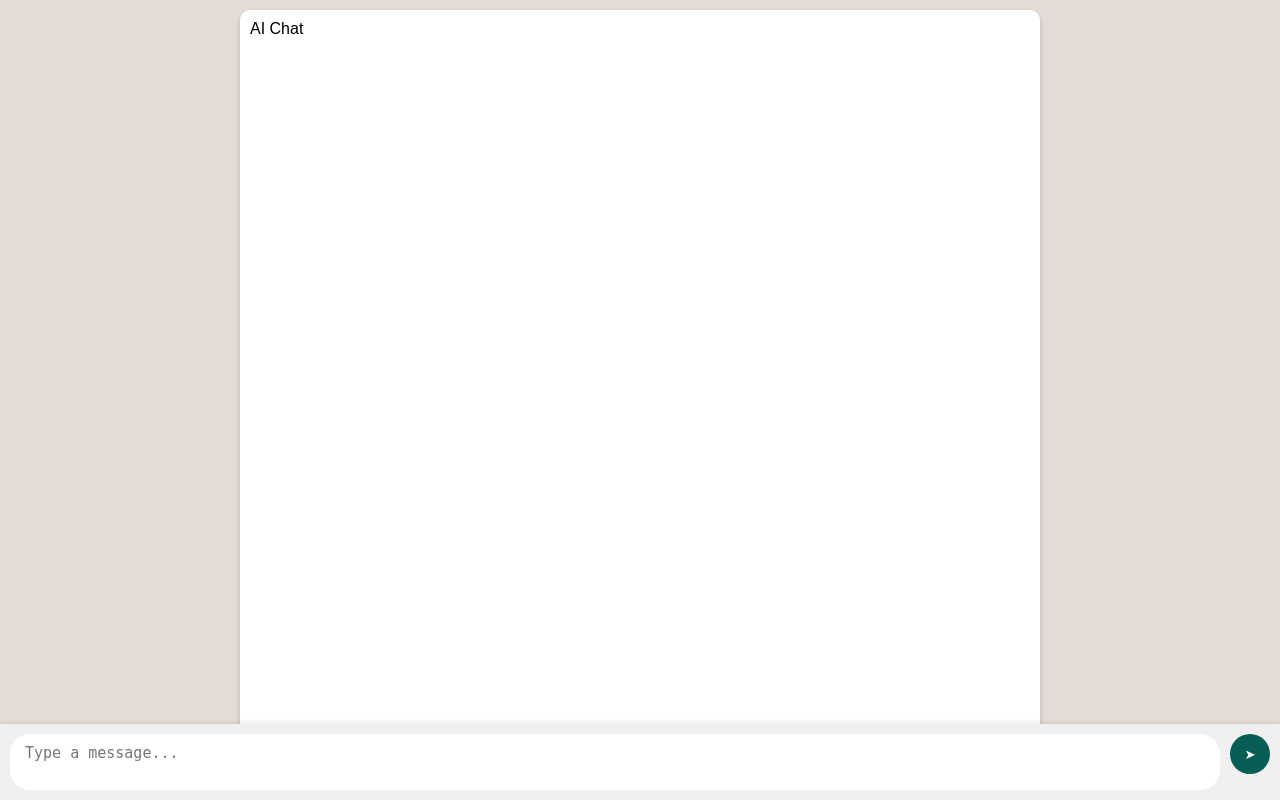
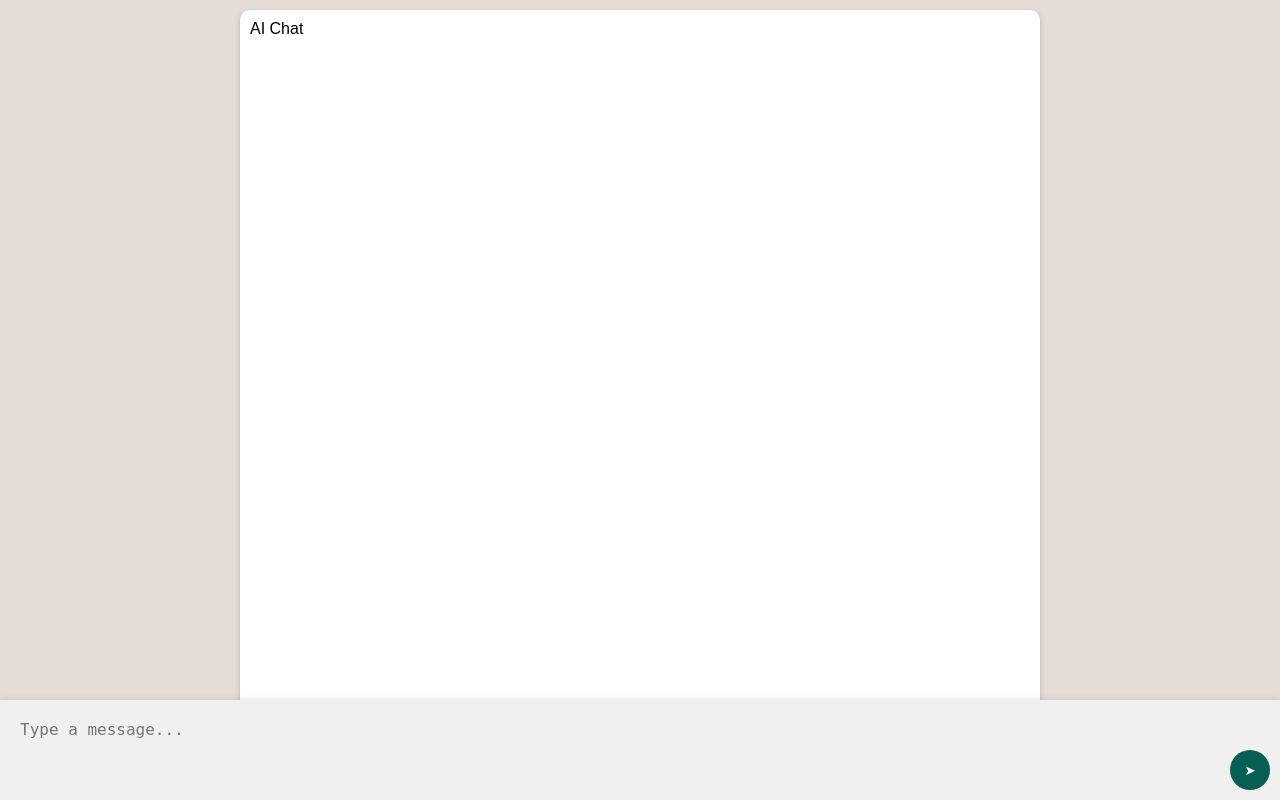
Before and after one commit to MrSplatchy/Ollama-Chatbot-App, a Python web app: template fastapi/templates/index.html in a window 1280 px wide. Run offline with Jinja, Linux system fonts and the light colour scheme; the template is opened without the code that fills it, so the values that code supplies are empty.

Commit message:
QoLI (Quality of Live Improvement)

```diff
--- a/fastapi/static/style.css
+++ b/fastapi/static/style.css
@@ -95,26 +95,35 @@ body {
     display: flex;
     padding: 10px;
     background-color: #f0f0f0;
-    position: fixed; /* Fixée en bas de la fenêtre */
-    bottom: 0; /* Collée en bas */
-    left: 0; /* S'étend sur toute la largeur */
-    right: 0; /* S'étend sur toute la largeur */
-    box-shadow: 0 -1px 5px rgba(0, 0, 0, 0.1); /* Ombre subtile */
-    z-index: 10; /* Toujours au-dessus */
+    position: fixed;
+    bottom: 0;
+    left: 0;
+    right: 0;
+    box-shadow: 0 -1px 5px rgba(0, 0, 0, 0.1);
+    z-index: 10;
+    min-height: 60px; /* Hauteur minimale */
+    max-height: 550px; /* Hauteur maximale (200px pour textarea + 20px padding) */
+    transition: height 0.2s ease; /* Animation fluide */
 }
 
-/* Champ de saisie de texte */
-textarea {
+.chat-input textarea {
     flex-grow: 1;
     border: none;
-    border-radius: 20px;
-    padding: 10px 15px;
-    font-size: 15px;
-    max-height: 100px;
+    outline: none;
     resize: none;
-    box-sizing: border-box;
-    overflow: hidden; /* Empêche le débordement */
+    padding: 10px;
+    font-size: 16px;
+    background-color: transparent;
+    min-height: 40px; /* Correspond à la hauteur minimale du chat-input moins le padding */
+    max-height: 510px; /* Correspond à la hauteur maximale du chat-input moins le padding */
+    overflow-y: auto;
 }
+
+.chat-input button {
+    align-self: flex-end; /* Aligne le bouton en bas */
+    margin-left: 10px;
+}
+
 
 /* Bouton d'envoi */
 button {
@@ -161,3 +170,26 @@ button:hover {
 #stopButton:hover {
     background-color: #e74c3c;
 }
+
+.loading-indicator {
+    display: inline-block;
+    width: 20px;
+    height: 20px;
+    border: 3px solid #f3f3f3;
+    border-top: 3px solid #3498db;
+    border-radius: 50%;
+    animation: spin 1s linear infinite;
+    margin-left: 10px;
+}
+@keyframes spin {
+    0% { transform: rotate(0deg); }
+    100% { transform: rotate(360deg); }
+}
+
+#prompt {
+    min-height: 40px; /* Hauteur minimale */
+    max-height: 200px; /* Hauteur maximale */
+    resize: none; /* Empêche le redimensionnement manuel */
+    overflow-y: auto; /* Ajoute une barre de défilement verticale si nécessaire */
+    box-sizing: border-box; /* Inclut le padding dans la hauteur totale */
+}
--- a/fastapi/templates/index.html
+++ b/fastapi/templates/index.html
@@ -5,22 +5,6 @@
     <meta name="viewport" content="width=device-width, initial-scale=1.0">
     <title>AI Chat</title>
     <link rel="stylesheet" type="text/css" href="/static/style.css">
-    <style>
-        .loading-indicator {
-            display: inline-block;
-            width: 20px;
-            height: 20px;
-            border: 3px solid #f3f3f3;
-            border-top: 3px solid #3498db;
-            border-radius: 50%;
-            animation: spin 1s linear infinite;
-            margin-left: 10px;
-        }
-        @keyframes spin {
-            0% { transform: rotate(0deg); }
-            100% { transform: rotate(360deg); }
-        }
-    </style>
 </head>
 <body>
 <div class="chat-container">
@@ -34,7 +18,6 @@
         <div id="loadingIndicator" class="loading-indicator" style="display: none;"></div>
     </form>
 </div>
-
  <script>
      const promptForm = document.getElementById('promptForm');
      const promptInput = document.getElementById('prompt');
@@ -44,6 +27,26 @@
      let isGenerating = false;
 
      sendButton.addEventListener('click', handleSendOrStop);
+
+     // Fonction pour ajuster automatiquement la hauteur du chat input
+     function autoResizeChatInput() {
+         const chatInput = document.querySelector('.chat-input');
+         const textarea = chatInput.querySelector('textarea');
+
+         // Réinitialiser la hauteur
+         textarea.style.height = 'auto';
+         chatInput.style.height = 'auto';
+
+         // Calculer la nouvelle hauteur
+         const newHeight = Math.min(textarea.scrollHeight, 200); // Maximum 200px
+
+         // Appliquer la nouvelle hauteur
+         textarea.style.height = newHeight + 'px';
+         chatInput.style.height = (newHeight + 20) + 'px'; // +20px pour le padding
+     }
+
+     // Appeler autoResizeChatInput lorsque l'utilisateur tape
+     promptInput.addEventListener('input', autoResizeChatInput);
 
      async function handleSendOrStop() {
          if (isGenerating) {
@@ -72,6 +75,7 @@
 
          addMessage(prompt, 'user-message');
          promptInput.value = '';
+         autoResizeChatInput(); // Ajuster la taille après avoir effacé le contenu
 
          const botMessage = addMessage('Thinking...', 'bot-message');
 
@@ -137,10 +141,21 @@
          }
      });
 
-    // Empêcher la soumission du formulaire par la touche Entrée
+     // Empêcher la soumission du formulaire par défaut
      promptForm.addEventListener('submit', function(event) {
          event.preventDefault();
      });
+
+     // Gérer l'envoi du prompt avec la touche Entrée
+     promptInput.addEventListener('keydown', function(event) {
+         if (event.key === 'Enter' && !event.shiftKey) {
+             event.preventDefault(); // Empêcher le saut de ligne par défaut
+             handleSendOrStop();
+         }
+     });
+
+     // Initialiser la taille du chat input
+     autoResizeChatInput();
  </script>
 </body>
 </html>
```
Lines whose indentation alone changed are shown as unchanged.
